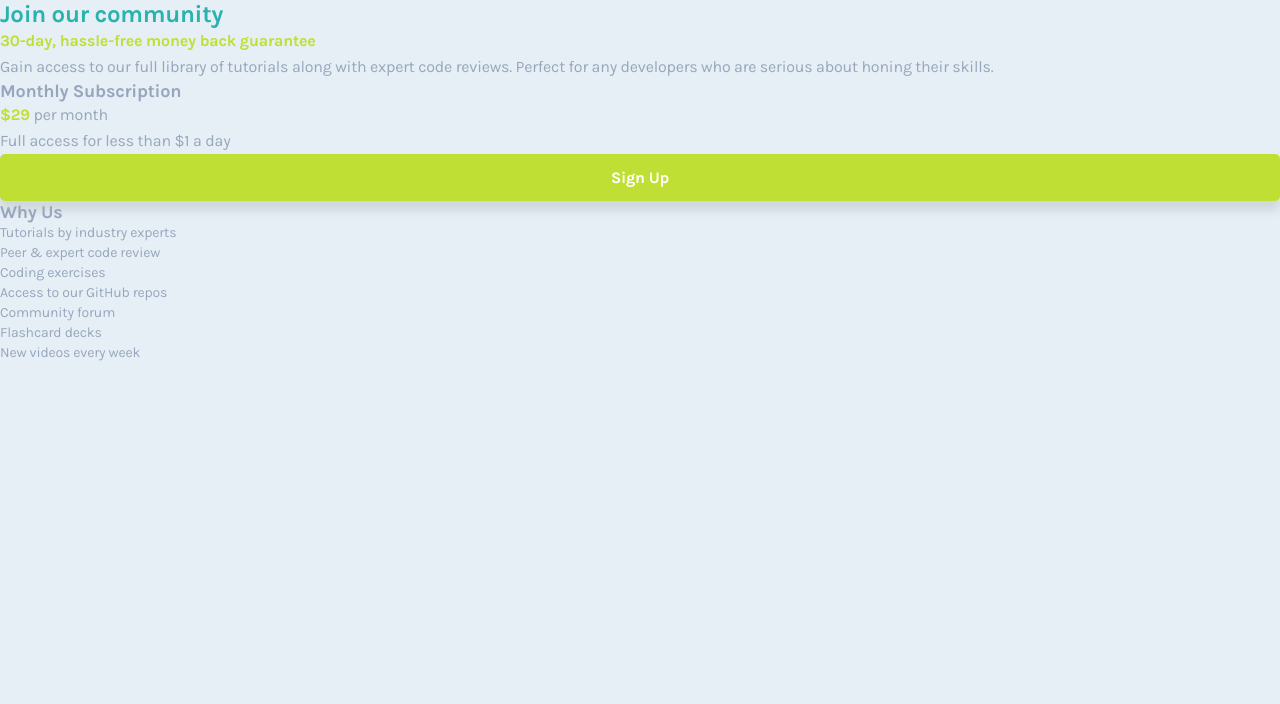
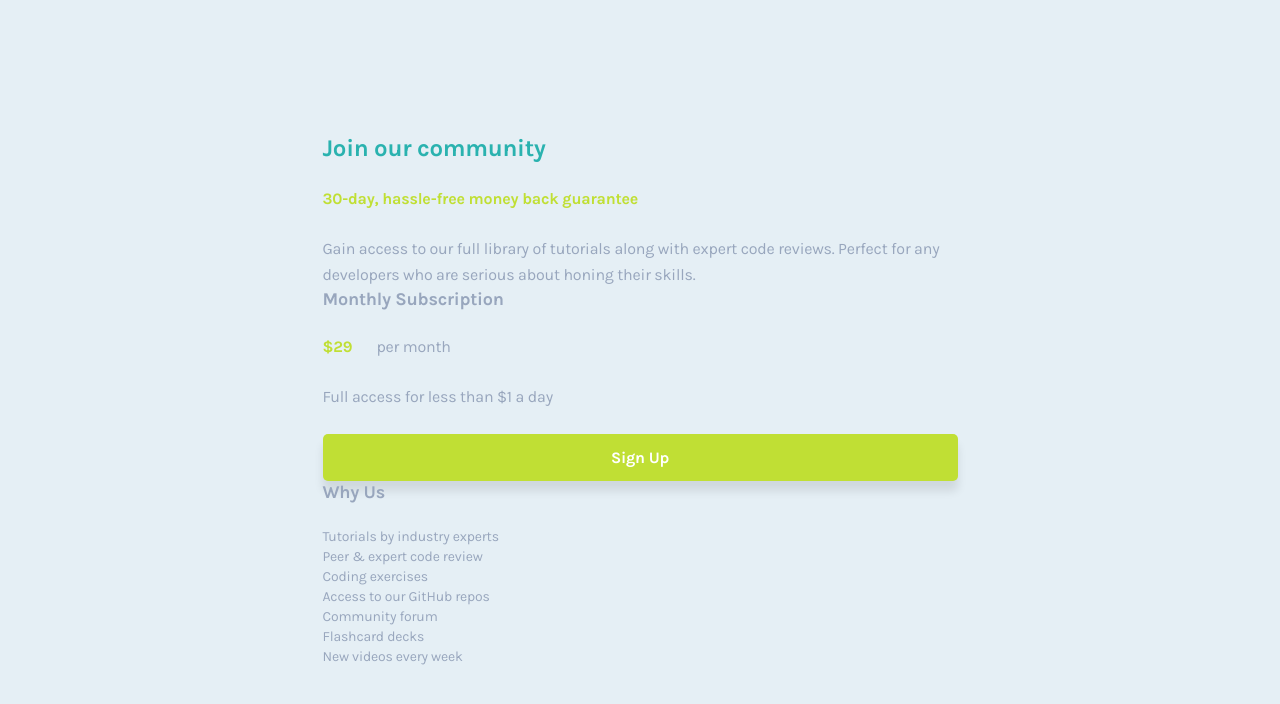
Before and after one commit to dave-cross/Frontend-Mentor-single-price-grid-component-solution, a plain HTML site: page index.html in a window 1280 px wide. Drawn offline with Linux system fonts and the light colour scheme.

Commit message:
style(price-grid): add compositions

```diff
--- a/index.html
+++ b/index.html
@@ -25,7 +25,7 @@
   <body>
     <main class="challenge-wrapper">
       <div class="price-grid">
-        <article>
+        <article class="flow">
           <h1>Join our community</h1>
           <p><strong>30-day, hassle-free money back guarantee</strong></p>
           <p>
@@ -34,13 +34,13 @@
             their skills.
           </p>
         </article>
-        <article>
+        <article class="flow">
           <h2>Monthly Subscription</h2>
-          <p class="price"><strong>&dollar;29</strong> per month</p>
+          <p class="price cluster"><strong>&dollar;29</strong> per month</p>
           <p>Full access for less than &dollar;1 a day</p>
           <button type="button" data-fullwidth>Sign Up</button>
         </article>
-        <article>
+        <article class="flow">
           <h2>Why Us</h2>
           <ul role="list">
             <li>Tutorials by industry experts</li>
--- a/style.css
+++ b/style.css
@@ -166,3 +166,26 @@ button {
     inline-size: 100%;
   }
 }
+
+.flow > * + * {
+  margin-block-start: var(--flow-space, var(--space-300));
+}
+
+.cluster {
+  display: flex;
+  flex-direction: var(--cluster-direction, row);
+  flex-wrap: wrap;
+  gap: var(--cluster-space, var(--space-300));
+  justify-content: var(--cluster-justify, start);
+  align-items: var(--cluster-align, center);
+}
+
+.challenge-wrapper {
+  --_max-width: var(--max-width, 320px);
+
+  display: grid;
+  place-items: center;
+  min-height: 100vh;
+  padding: var(--space-300)
+    max(var(--space-300), calc(50% - var(--_max-width) / 2));
+}
```
